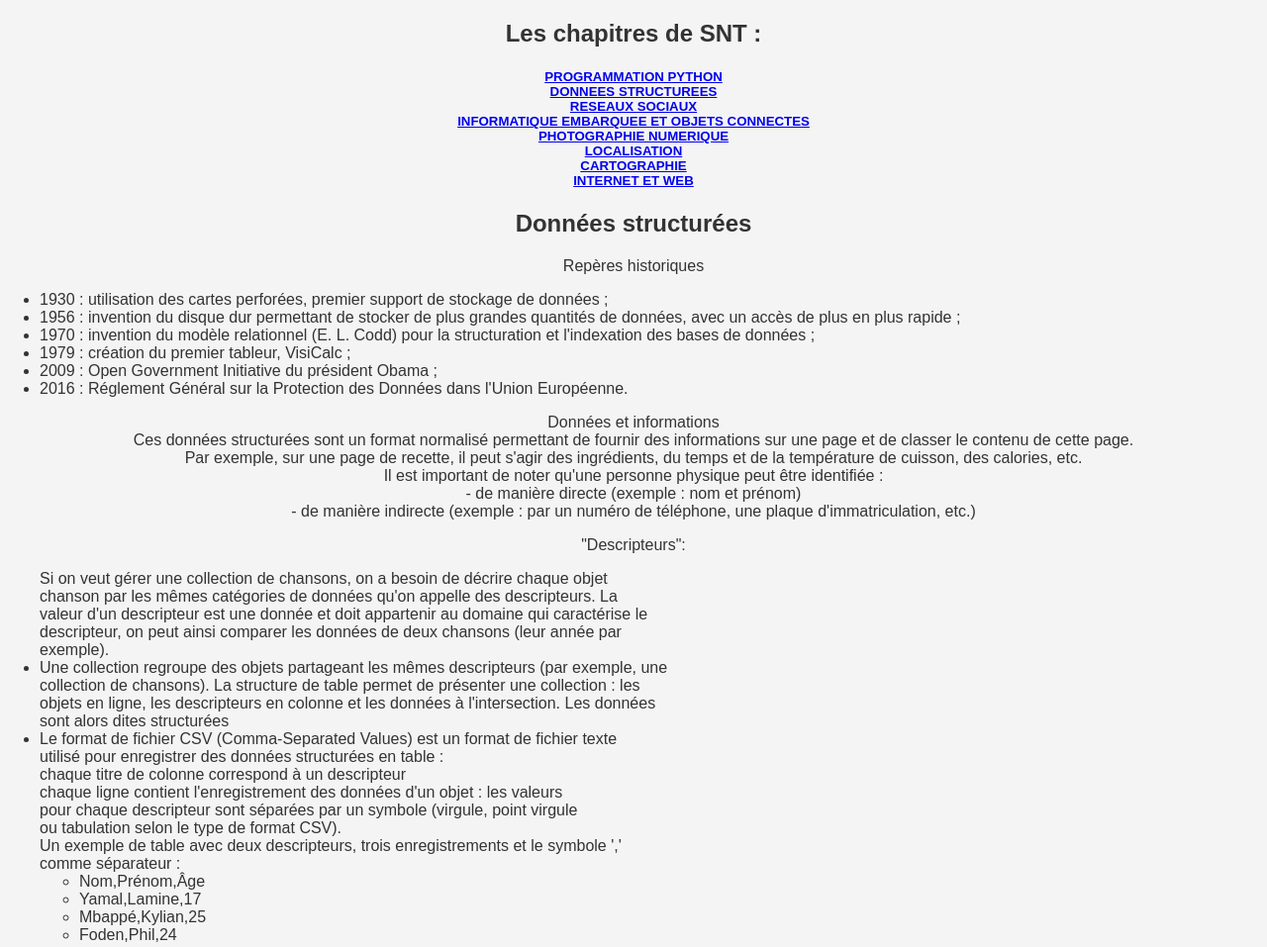
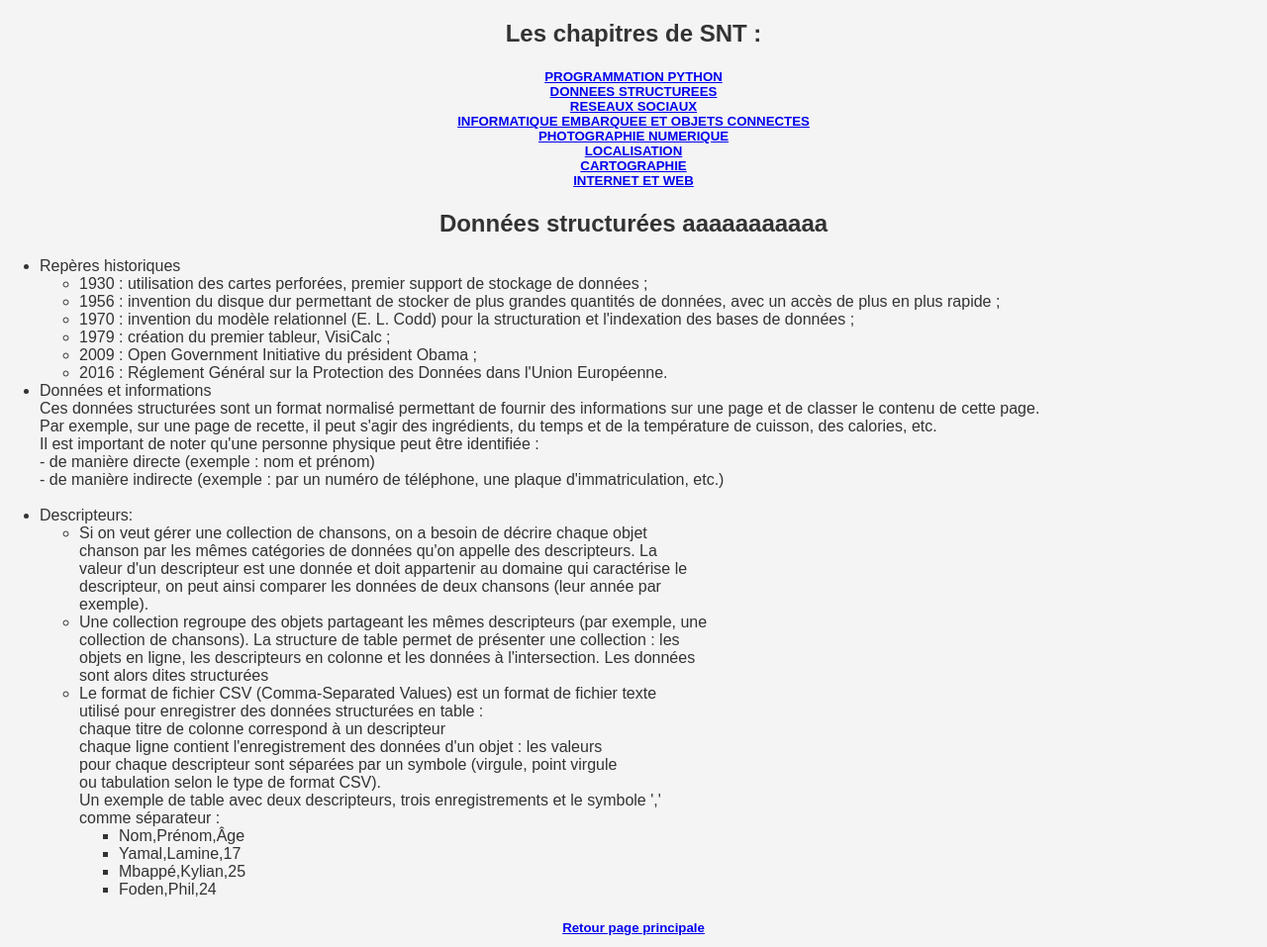
Before and after one commit to RousselleLucie/SNT3, a plain HTML site: page DonneesStructurees.html in a window 1280 px wide. Shown: the top 957 px of the page at 99% size. Drawn offline with Linux system fonts and the light colour scheme.

Commit message:
Update DonneesStructurees.html

```diff
--- a/DonneesStructurees.html
+++ b/DonneesStructurees.html
@@ -22,10 +22,10 @@
   </p>
 
 <p>
-
-
-<h2>Données structurées</h2>
-<p>Repères historiques<br>
+  <h2>Données structurées aaaaaaaaaaa</h2>
+  <ul>
+    <li>
+      Repères historiques<br>
       <ul>
         <li>1930 : utilisation des cartes perforées, premier support de stockage de données ;</li>
         <li>1956 : invention du disque dur permettant de stocker de plus grandes quantités de données, avec
@@ -36,21 +36,20 @@ de données ;</li>
         <li>2009 : Open Government Initiative du président Obama ;</li>
         <li>2016 : Réglement Général sur la Protection des Données dans l'Union Européenne.</li>
       </ul>
-</p>
-  <p>
+    </li>
+    <li>
       Données et informations<br>
-
       Ces données structurées sont un format normalisé permettant de fournir des informations sur une page et de classer le contenu de cette page. <br>
       Par exemple, sur une page de recette, il peut s'agir des ingrédients, du temps et de la température de cuisson, des calories, etc.<br>
       Il est important de noter qu'une personne physique peut être identifiée :<br>
-
       - de manière directe (exemple : nom et prénom)<br>
       - de manière indirecte (exemple : par un numéro de téléphone, une plaque d'immatriculation, etc.)<br>
-</p>
-  <p>
-"Descripteurs":<br>
+      <br>
+    </li>
+    <li>
+    Descripteurs:<br>
      <ul>
- Si on veut gérer une collection de chansons, on a besoin de décrire chaque objet<br>
+      <li> Si on veut gérer une collection de chansons, on a besoin de décrire chaque objet<br>
            chanson par les mêmes catégories de données qu'on appelle des descripteurs. La<br>
            valeur d'un descripteur est une donnée et doit appartenir au domaine qui caractérise le<br>
            descripteur, on peut ainsi comparer les données de deux chansons (leur année par<br>
@@ -79,7 +78,10 @@ comme séparateur :<br>
           </ul>
         </li>
       </ul>
+     </li>
+   </ul>
 </p>
+
  <p><h5> <a href="./index.html"> Retour page principale</a></h5></p>
 
 </body>
```
Lines whose indentation alone changed are shown as unchanged.
